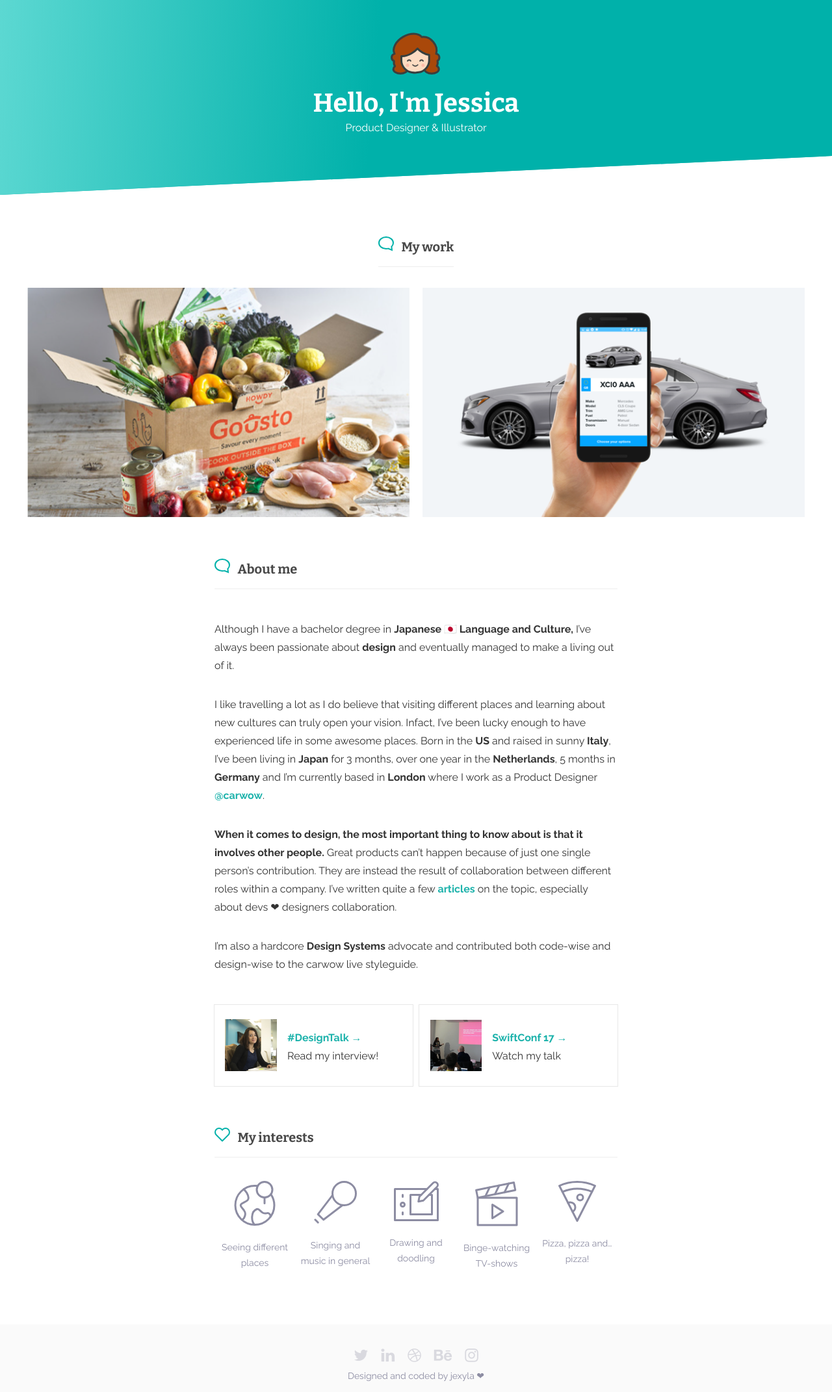
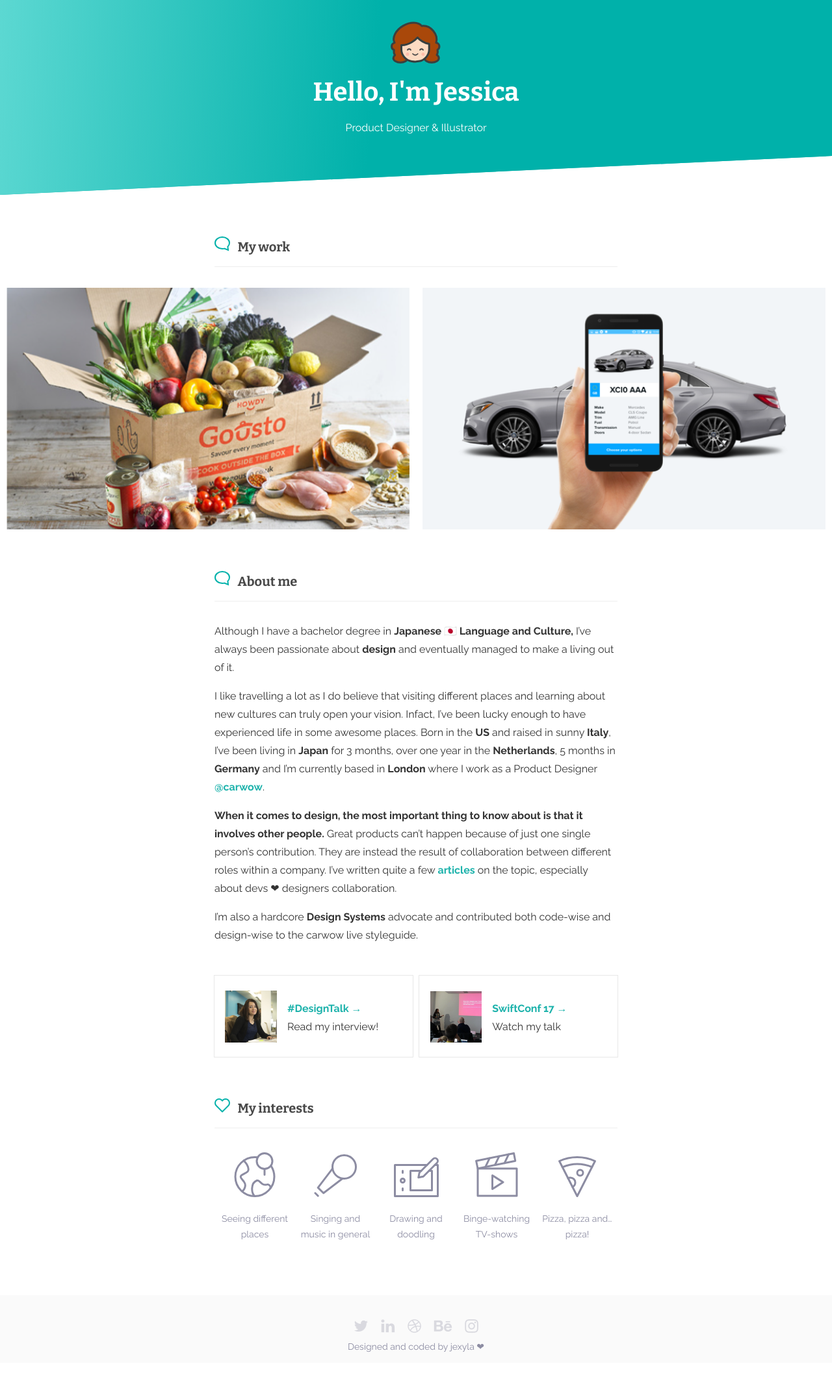
Before and after one commit to jexyla/jexyla.github.io, a Jekyll site: the page built from index.html, in a window 1280 px wide. Shown: the whole page at 65% size. Built offline with Jekyll 4.4.1, drawn with Linux system fonts in a browser that asks for light colours; nearby versions of some CDN libraries; after the commit the page ends 2098 px from its top, so only the background shows below that.

Commit message:
Fix sections

```diff
--- /dev/null
+++ b/_sass/_spacing.scss
@@ -0,0 +1,68 @@
+.pl-1 {
+  padding-left: 4px;
+}
+
+.pl-2 {
+  padding-left: 10px;
+}
+
+.pl-3 {
+  padding-left: 20px;
+}
+
+.pr-1 {
+  padding-right: 4px;
+}
+
+.pr-2 {
+  padding-right: 10px;
+}
+
+.pr-3 {
+  padding-right: 20px;
+}
+
+.pt-1 {
+  padding-left: 4px;
+}
+
+.pt-2 {
+  padding-left: 10px;
+}
+
+.pt-3 {
+  padding-left: 20px;
+}
+
+.pb-1 {
+  padding-right: 4px;
+}
+
+.pb-2 {
+  padding-right: 10px;
+}
+
+.pb-3 {
+  padding-right: 20px;
+}
+
+.p-1 {
+  @extend .pt-1;
+  @extend .pl-1;
+  @extend .pr-1;
+  @extend .pb-1;
+}
+
+.p-2 {
+  @extend .pt-2;
+  @extend .pl-2;
+  @extend .pr-2;
+  @extend .pb-2;
+}
+
+.p-3 {
+  @extend .pt-3;
+  @extend .pl-3;
+  @extend .pr-3;
+  @extend .pb-3;
+}
--- a/css/main.scss
+++ b/css/main.scss
@@ -1,37 +1,34 @@
 ---
 # Only the main Sass file needs front matter (the dashes are enough)
 ---
-
-@charset  "utf-8";
+@charset "utf-8";
+@import "spacing";
 
 $spacing-unit: 30px;
 $base-font-size: 16px;
 $base-line-height: 28px;
 $base-font-family: Raleway, Arial;
-
 $white: white;
 $aquamarine: #1cb2ab;
-
 $text-color: #333333;
 $background-color: $white;
 $links-color: $aquamarine;
 $links-color-hover: darken($links-color, 20%);
-
 $header-text-color: $white;
 $header-links-color: $white;
 $header-links-color-hover: #ff9c45;
 $header-background-color: $aquamarine;
 $header-background-gradient-start-color: #5CD8D2;
 $header-background-gradient-end-color: #00B1AA;
-
 $footer-text-color: $text-color;
 $footer-links-color: #D9D9DF;
 $footer-links-color-hover: $links-color;
 $footer-background-color: #fafafa;
-
 $max-width: 620px;
 
-section, p, blockquote {
+blockquote,
+p,
+section * {
   max-width: $max-width;
 }
 
@@ -45,7 +42,7 @@
     display: block;
 
     &::before {
-      content: "\2014\2002"
+      content: "\2014\2002";
     }
   }
 }
@@ -112,20 +109,13 @@
   }
 
   h4 {
-        margin: 4px;
     font-weight: normal;
   }
 
   a {
-        font-weight: bold;
-        text-decoration: none;
     color: $header-links-color;
-
     &:hover {
       color: $header-links-color-hover;
-            transition: all .20s ease;
-            cursor: pointer;
-            cursor: hand;
     }
   }
 }
@@ -137,7 +127,7 @@
 
   &:hover {
     color: $links-color-hover;
-        transition: all .20s ease;
+    transition: all 0.20s ease;
     cursor: pointer;
     cursor: hand;
   }
@@ -175,17 +165,22 @@
 
 section {
   @extend .flex-vertical-container;
-  margin: 0px auto;
+  @extend .pl-2;
+  @extend .pr-2;
+  width: calc(100% - 20px);
   // fill the available space
   flex: 2 auto;
   min-height: 100%;
+}
+
+.about {
+  width: 100%;
 }
 
 .full-width {
   width: 100% !important;
   min-width: 100% !important;
   max-width: 100% !important;
-
   padding: 0 !important;
   margin-left: 0 !important;
   margin-right: 0 !important;
@@ -196,9 +191,7 @@
     width: 100%;
   }
 }
-
 /* Icons */
-
 .flex-vertical-container {
   // vertically and horizontally center children
   display: flex;
@@ -217,19 +210,15 @@
   font-size: 24px;
   margin: 0 10px;
 }
-
 /* Header */
-
 header img {
   margin-bottom: 20px;
 }
-
 @media (max-width: 600px) {
   section {
     font-size: 18px;
   }
 }
-
 @media (max-width: 400px) {
   header h1 {
     font-size: 32px;
@@ -250,24 +239,26 @@
   text-align: left;
   border-bottom: 1px solid #eee;
   width: 100%;
-  padding-bottom:16px;
+  padding-bottom: 16px;
   margin-bottom: 32px;
   margin-top: 64px;
+
+  svg {
+    margin-right: 8px;
   }
-
-.section-title svg {
-  margin-right: 8px;
 }
 
 .projects-container {
   display: flex;
   flex-flow: row wrap;
-  padding: 0 32px;
 }
 
 .project-card {
-  flex: 1 0 calc(33% - 20px);
+  flex: 1 1 calc(33% - 20px);
   margin: 0 10px;
+  @media (max-width: 500px) {
+    flex-basis: 100%;
+  }
 }
 
 .view-more-link {
@@ -337,7 +328,6 @@
   justify-content: space-between;
   align-items: center;
   padding-top: 32px;
-
 }
 
 .link-section {
@@ -355,7 +345,8 @@
   flex-flow: row wrap;
   position: relative;
   margin-bottom: 64px;
-
+  align-items: baseline;
+  justify-content: center;
 }
 
 .icon {
@@ -375,7 +366,7 @@
   margin-bottom: 0;
 }
 
-.description  p {
+.description p {
   margin-top: 0;
 }
 
@@ -384,7 +375,9 @@
 }
 
 .project-description {
-  h1, h2, h3 {
+  h1,
+  h2,
+  h3 {
     font-family: Bitter, serif;
     text-align: left;
     width: 100%;
@@ -407,7 +400,6 @@
     color: #8C8CA2;
     line-height: 22px;
     margin-top: 4px;
-
   }
 }
 
@@ -423,7 +415,6 @@
     color: #00B1AA;
     line-height: 32px;
     margin-top: 24px;
-
   }
 
   p {
--- a/index.html
+++ b/index.html
@@ -2,7 +2,7 @@
 layout: default
 ---
 <section class="flex-vertical-container">
-  <section class="about">
+  <div class="about">
     <div class="section-title">
       <svg xmlns="http://www.w3.org/2000/svg" width="24" height="23" viewBox="0 0 24 23"><path fill="none" fill-rule="evenodd" stroke="#00B1AA" stroke-width="2" d="M20.4 15.8C22 14.2 23 12.2 23 10c0-5-4.9-9-11-9S1 5 1 10s4.9 9 11 9c1.1 0 2.1-.1 3.1-.4L21 21l-.6-5.2z" stroke-linecap="square"/></svg>
         My work
@@ -10,7 +10,7 @@
   </section>
 </section>
 
-<div class="projects-container">
+<section class="projects-container full-width">
     <div class="project-card">
       <a href="/projects/gousto">
         <img src="/assets/gousto-project@2x.png" alt="Gousto Rebranding"/>
@@ -53,10 +53,11 @@
       <div class="view-more-link">
         <a href="http://jexyla.com/projects/carwow">View project</a></div>-->
     </div>
+  </section>
 
   <section class="flex-vertical-container">
 
-      <section class="about">
+      <div class="about">
         <div class="section-title">
           <svg xmlns="http://www.w3.org/2000/svg" width="24" height="23" viewBox="0 0 24 23"><path fill="none" fill-rule="evenodd" stroke="#00B1AA" stroke-width="2" d="M20.4 15.8C22 14.2 23 12.2 23 10c0-5-4.9-9-11-9S1 5 1 10s4.9 9 11 9c1.1 0 2.1-.1 3.1-.4L21 21l-.6-5.2z" stroke-linecap="square"/></svg>
           About me
```
Lines whose indentation alone changed are shown as unchanged.
